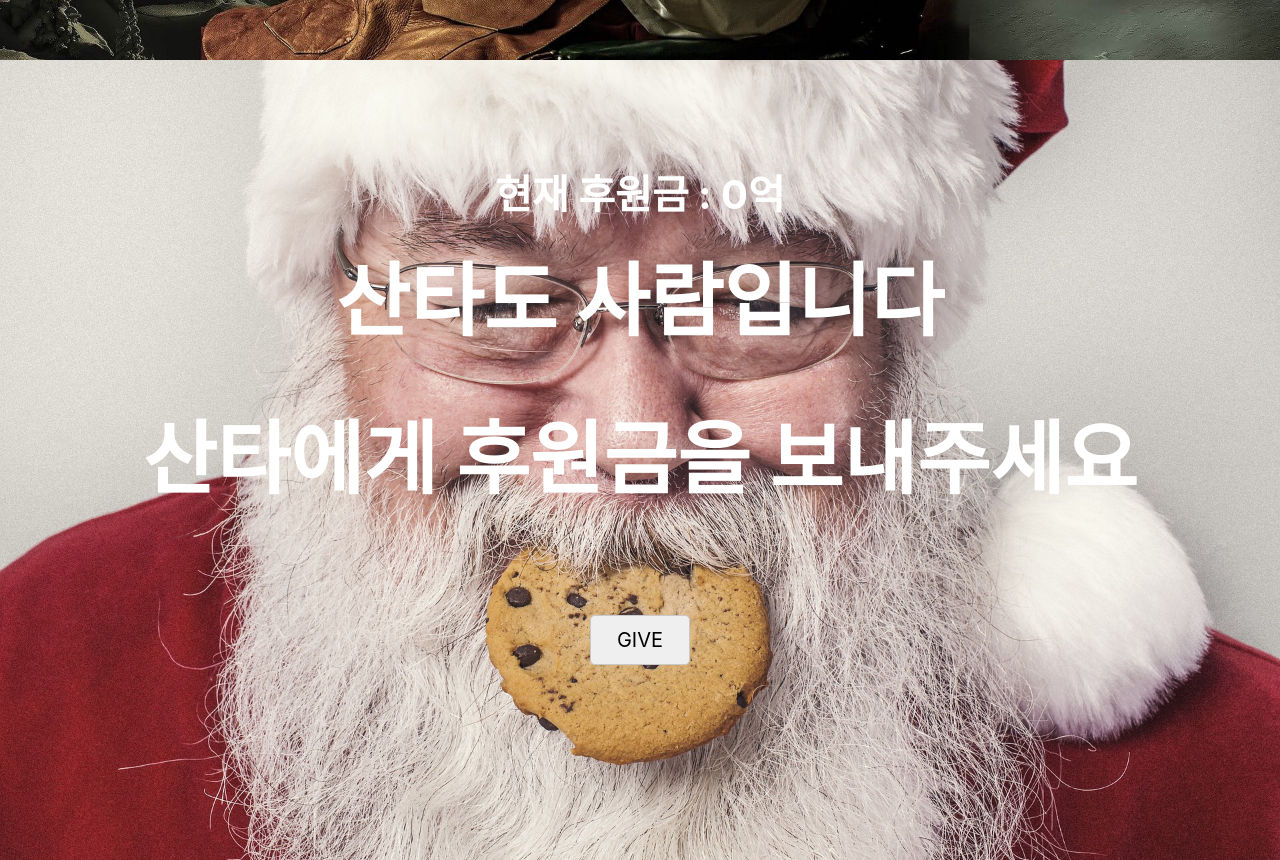
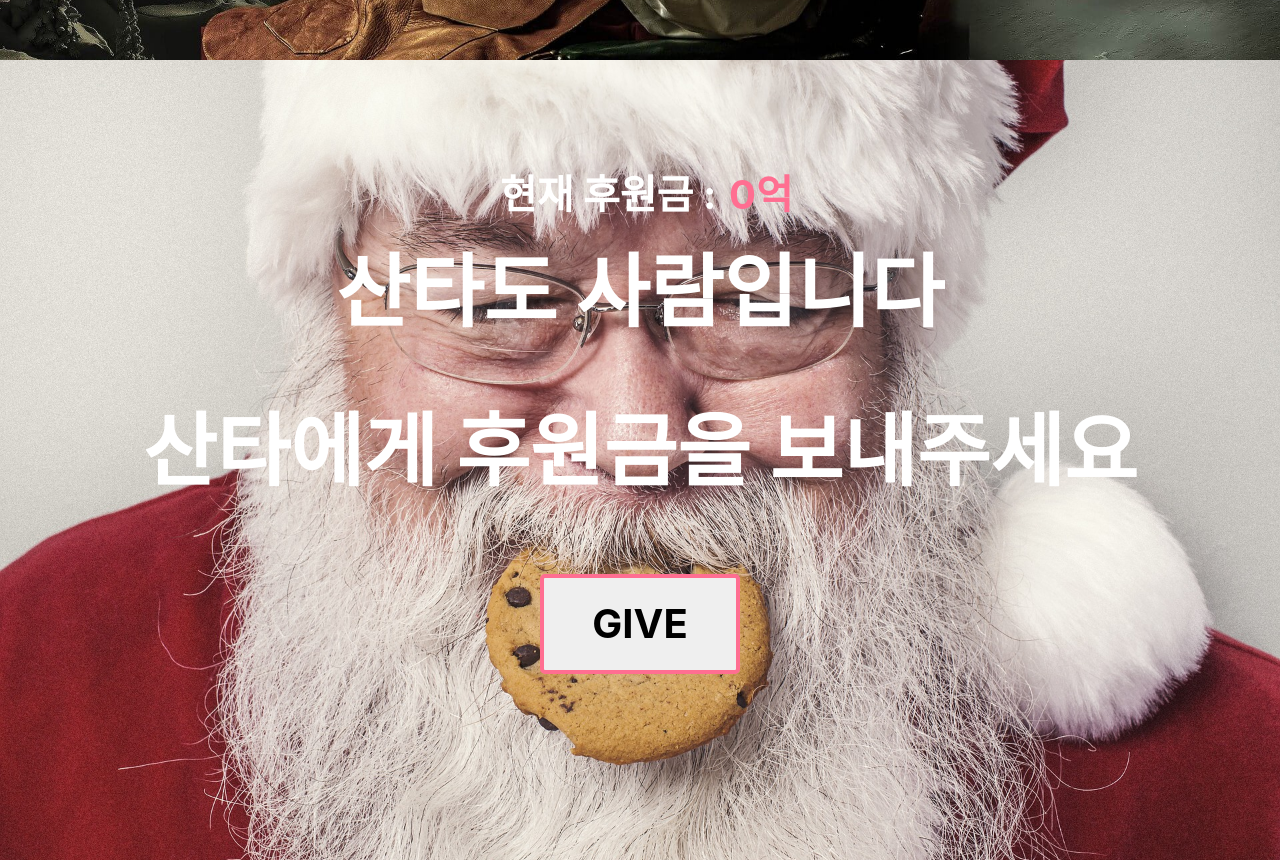
Before and after one commit to gildydtjd/XMAS, a React (Create React App) app: page /Santa in a window 1280 px wide. Shown: the part 740-1600 px from the top of the page. Built offline with nearby package versions, Linux system fonts and the light colour scheme.

Commit message:
Feat: img 용량줄이기

```diff
--- a/src/components/info/SantaInfo.tsx
+++ b/src/components/info/SantaInfo.tsx
@@ -24,10 +24,14 @@ const SantaMoneyDiv = styled.div`
   align-items: center;
   width: 100%;
   padding: 40px 0px;
-  h2 {
-    padding: 3%;
+  .money1 {
+    padding: 3% 1%;
     font-size: 40px;
     color: #ffffff;
+  }
+  .money2 {
+    font-size: 40px;
+    color: #ff6e91;
   }
   @media only screen and (max-width: 768px) {
     h2 {
@@ -60,11 +64,12 @@ const SantaInfoDiv = styled.div<Container>`
 `;
 
 const SantaGiveMoneyBtn = styled.button`
-  border: 0.5px solid #c9c9c9;
+  border: 4px solid #ff6e91;
   border-radius: 5px;
-  width: 100px;
-  height: 50px;
-  font-size: 20px;
+  width: 200px;
+  height: 100px;
+  font-size: 40px;
+  font-weight: 700;
   cursor: pointer;
   :hover {
     color: #ffffff;
@@ -90,7 +95,8 @@ function SantaInfo({ money, GiveMoney }: MoneyProps) {
       {money < 3 ? (
         <>
           <SantaMoneyDiv>
-            <h2>현재 후원금 : {money}억</h2>
+            <h2 className="money1">현재 후원금 :</h2>
+            <h2 className="money2">{money}억</h2>
           </SantaMoneyDiv>
           <SantaInfoDiv background={santaImg}>
             <h2>
@@ -101,7 +107,14 @@ function SantaInfo({ money, GiveMoney }: MoneyProps) {
           </SantaInfoDiv>
         </>
       ) : (
-        <SantaInfoDiv background={santaImg}></SantaInfoDiv>
+        <>
+          <SantaInfoDiv background={santaImg}>
+            <h2 style={{ color: '#ff6e91' }}>
+              피싱 사기 피해 <br />
+              <h2 style={{ fontSize: '45px' }}>예방만이 최선의 방법입니다</h2>
+            </h2>
+          </SantaInfoDiv>
+        </>
       )}
     </SantaInfoContainer>
   );
```
Also changed, not shown: public/assets/img/santa-info5.jpg, public/assets/img/santa-info7.jpg.
